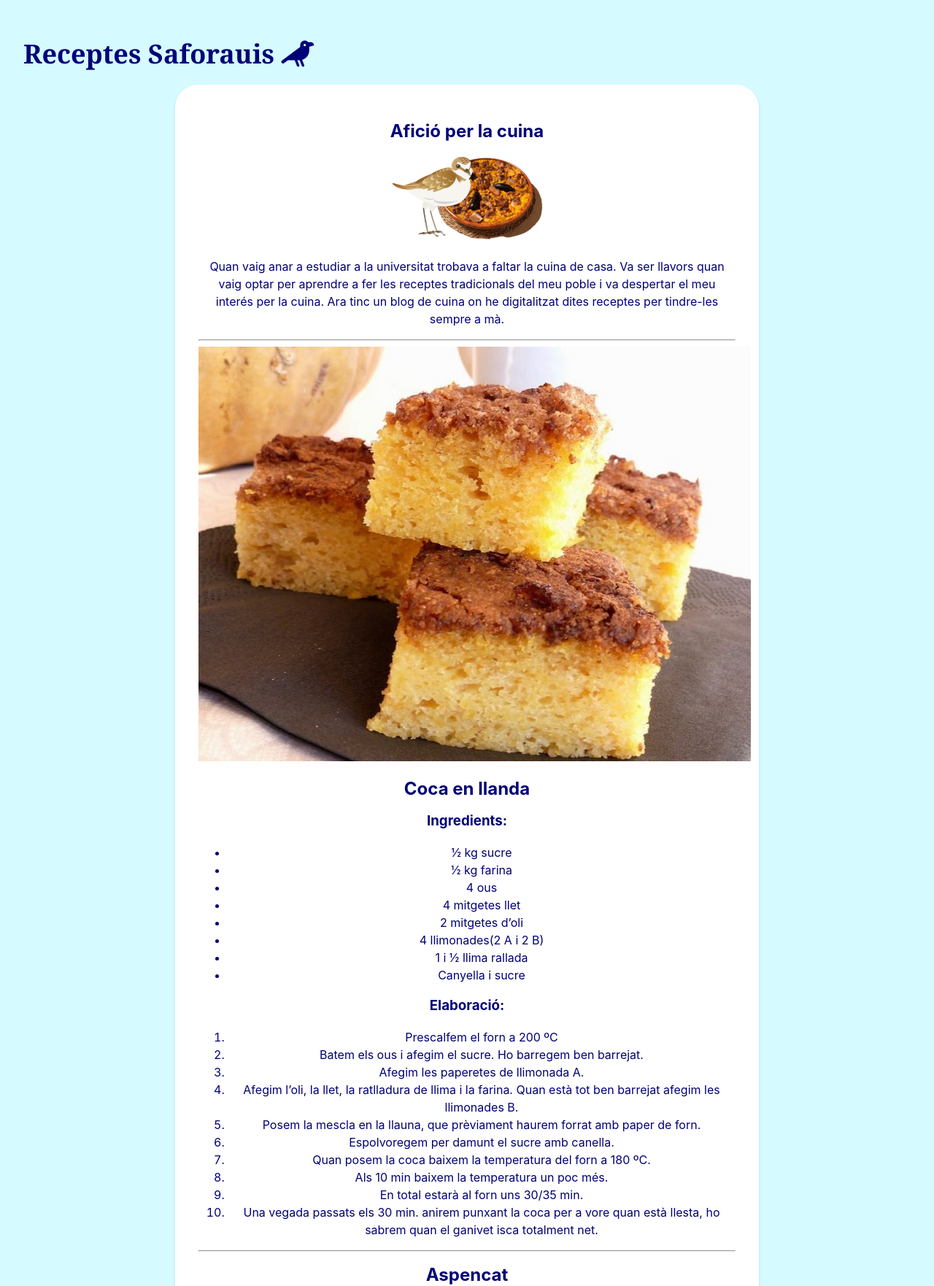
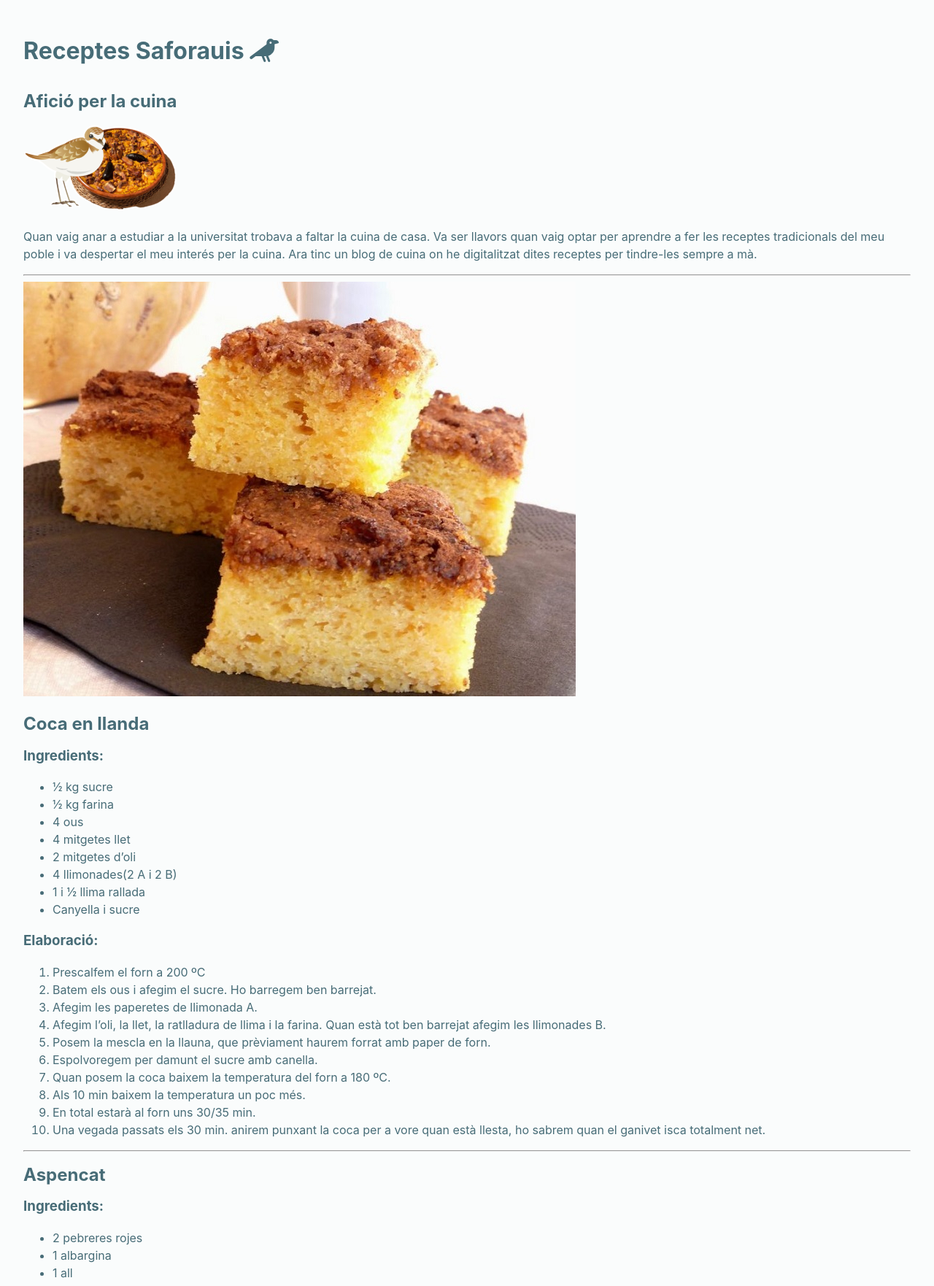
Before and after one commit to rfusterbertomeu/PAC1, a website built with Parcel: page src/index.html in a window 1280 px wide. Shown: the top 1762 px of the page at 73% size. Built offline with nearby package versions, Linux system fonts and the light colour scheme.

Commit message:
estructura classes i fitxers scss

```diff
--- a/src/assets/styles/_variables.scss
+++ b/src/assets/styles/_variables.scss
@@ -4,7 +4,7 @@ $font-family-sans-serif: -apple-system, blinkmacsystemfont, "Segoe UI", roboto,
   "Helvetica Neue", arial, sans-serif, "Apple Color Emoji", "Segoe UI Emoji",
   "Segoe UI Symbol";
 $font-family-serif: "Georgia", "Times New Roman", serif;
-$uoc-corporate: #000078;
-$uoc-masterbrand: #73edff;
-$uoc-bg: color.scale($uoc-masterbrand, $lightness: 70%);
+$blog-primary: #476C77;
+$blog-secondary: #EDF4F4;
+$uoc-bg: color.scale($blog-secondary, $lightness: 70%);
 $mq-min-width: 420px;
--- /dev/null
+++ b/src/assets/styles/layouts/_container.scss
@@ -0,0 +1,11 @@
+.container {
+  .row {
+    .column {
+      &__title {}
+
+      &__image {}
+
+      &__text {}
+    }
+  }
+}
--- /dev/null
+++ b/src/assets/styles/layouts/_footer.scss
@@ -0,0 +1,3 @@
+.footer {
+    // Footer styles here
+  }
--- /dev/null
+++ b/src/assets/styles/layouts/_header.scss
@@ -0,0 +1,6 @@
+.header {
+    // Header styles here
+    &__title {
+      // Header title styles here
+    }
+  }
--- a/src/assets/styles/layouts/_home.scss
+++ b/src/assets/styles/layouts/_home.scss
@@ -12,7 +12,7 @@ body {
   font-size: 16px;
   line-height: 24px;
   background-color: $uoc-bg;
-  color: $uoc-corporate;
+  color: $blog-primary;
 }
 
 .uoc-container {
@@ -43,7 +43,7 @@ body {
   font-family: $font-family-serif;
   font-size: 24px;
   font-weight: 700;
-  color: $uoc-corporate;
+  color: $blog-primary;
 
   @media (min-width: $mq-min-width) {
     font-size: 36px;
--- a/src/assets/styles/main.scss
+++ b/src/assets/styles/main.scss
@@ -22,9 +22,10 @@
  * Import layouts
  * It's a best practice to use a different partial for each page
  */
-
 @import "layouts/home";
-
+@import "layouts/header";
+@import "layouts/container";
+@import "layouts/footer";
 /**
  * Do NOT include anything else in this file!
  */
--- a/src/index.html
+++ b/src/index.html
@@ -11,11 +11,11 @@
 
 <body>
   <include src="./views/header.html"></include>
-  <div class="uoc-container">
+  <div class="container">
     <include src="./views/about_me.html"></include>
-    <hr>
+    <hr class="row-separador">
     <include src="./views/recepta_1.html"></include>
-    <hr>
+    <hr class="row-separador">
     <include src="./views/recepta_2.html"></include>
   </div>
   <include src="./views/footer.html"></include>
--- a/src/views/about_me.html
+++ b/src/views/about_me.html
@@ -1,13 +1,13 @@
 <div class="row">
-  <div class="row__col">
-    <h2>Afició per la cuina</h2>
+  <div class="col">
+    <h2 class="col__titol">Afició per la cuina</h2>
     <picture>
       <source srcset="./assets/images/logo.png?as=webp&width=350" type="image/webp" />
-      <img src="./assets/images/logo.png?width=350" alt="Receptes Saforauis Blog" class="blog-logo" />
+      <img src="./assets/images/logo.png?width=350" alt="Receptes Saforauis Blog" class="col_imatge" />
     </picture>
   </div>
-  <div class="row__col">
-    <p>
+  <div class="col">
+    <p class="col__text">
       Quan vaig anar a estudiar a la universitat trobava a faltar la cuina de casa. Va ser llavors quan vaig optar per
       aprendre a fer les receptes tradicionals del meu poble i va despertar el meu interés per la cuina. Ara tinc un
       blog de cuina on he digitalitzat dites receptes per tindre-les sempre a mà.
--- a/src/views/footer.html
+++ b/src/views/footer.html
@@ -1,3 +1,3 @@
-<footer class="uoc-footer">
-    &copy; https://receptessaforauis.wordpress.com/ | Roser Fuster Bertomeu
+<footer class="footer">
+    <p>&copy; https://receptessaforauis.wordpress.com/ | Roser Fuster Bertomeu</p>
 </footer>
--- a/src/views/header.html
+++ b/src/views/header.html
@@ -1 +1,3 @@
-<header><h1 class="uoc-title">Receptes Saforauis <i class="fa-solid fa-crow"></i></h1></header>
+<header class="header">
+    <h1 class="header__titol">Receptes Saforauis <i class="fa-solid fa-crow"></i></h1>
+</header>
--- a/src/views/recepta_1.html
+++ b/src/views/recepta_1.html
@@ -1,16 +1,16 @@
 <div class="row">
-  <div class="row__col">
+  <div class="col">
     <picture>
       <source srcset="./assets/images/coca-de-llanda.jpg?as=webp&width=350" type="image/webp" />
-      <img src="./assets/images/coca-de-llanda.jpg?width=350" alt="Coca en llanda" class="recepta__imatge" />
+      <img src="./assets/images/coca-de-llanda.jpg?width=350" alt="Coca en llanda" class="col_imatge" />
     </picture>
   </div>
-  <div class="row__col">
+  <div class="col">
     <div class="recepta">
       <h2 class="recepta__titol">Coca en llanda</h2>
-      <div class="recepta__ingredients">
-        <h3 class="recepta__ingredients__titol">Ingredients:</h3>
-        <ul>
+      <div class="recepta__seccio">
+        <h3 class="recepta__seccio-titol">Ingredients:</h3>
+        <ul class="recepta__llista">
           <li>½ kg sucre</li>
           <li>½ kg farina</li>
           <li>4 ous</li>
@@ -21,8 +21,8 @@
           <li>Canyella i sucre</li>
         </ul>
       </div>
-      <div class="recepta__elaboracio">
-        <h3 class="recepta__elaboracio__titol">Elaboració:</h3>
+      <div class="recepta__seccio">
+        <h3 class="recepta__seccio-titol">Elaboració:</h3>
         <ol>
           <li>Prescalfem el forn a 200 ºC</li>
           <li>Batem els ous i afegim el sucre. Ho barregem ben barrejat.</li>
--- a/src/views/recepta_2.html
+++ b/src/views/recepta_2.html
@@ -1,18 +1,18 @@
 <div class="row">
-  <div class="row__col">
+  <div class="col">
     <div class="recepta">
       <h2 class="recepta__titol">Aspencat</h2>
-      <div class="recepta__ingredients">
-        <h3 class="recepta__ingredients__titol">Ingredients:</h3>
+      <div class="recepta__seccio">
+        <h3 class="recepta__seccio-titol">Ingredients:</h3>
         <ul>
           <li>2 pebreres rojes</li>
           <li>1 albargina</li>
           <li>1 all</li>
         </ul>
       </div>
-      <div class="recepta__elaboracio">
-        <h3 class="recepta__elaboracio__titol">Elaboració:</h3>
-        <ol>
+      <div class="recepta__seccio">
+        <h3 class="recepta__seccio-titol">Elaboració:</h3>
+        <ol class="recepta__llista">
           <li>Precalfem el forn a 200ºC.</li>
           <li>Preparem la safata del forn posant-li paper vegetal i la posem al fons del forn.</li>
           <li>Posem la reixa a mitja altura i les pebreres i l’albergina damunt.</li>
@@ -25,10 +25,10 @@
       </div>
     </div>
   </div>
-  <div class="row__col">
+  <div class="col">
     <picture>
       <source srcset="./assets/images/aspencat.jpg?as=webp&width=350" type="image/webp" />
-      <img src="./assets/images/aspencat.jpg?width=350" alt="Aspencat" class="recepta__imatge" />
+      <img src="./assets/images/aspencat.jpg?width=350" alt="Aspencat" class="col_imatge" />
     </picture>
   </div>
 </div>
```
